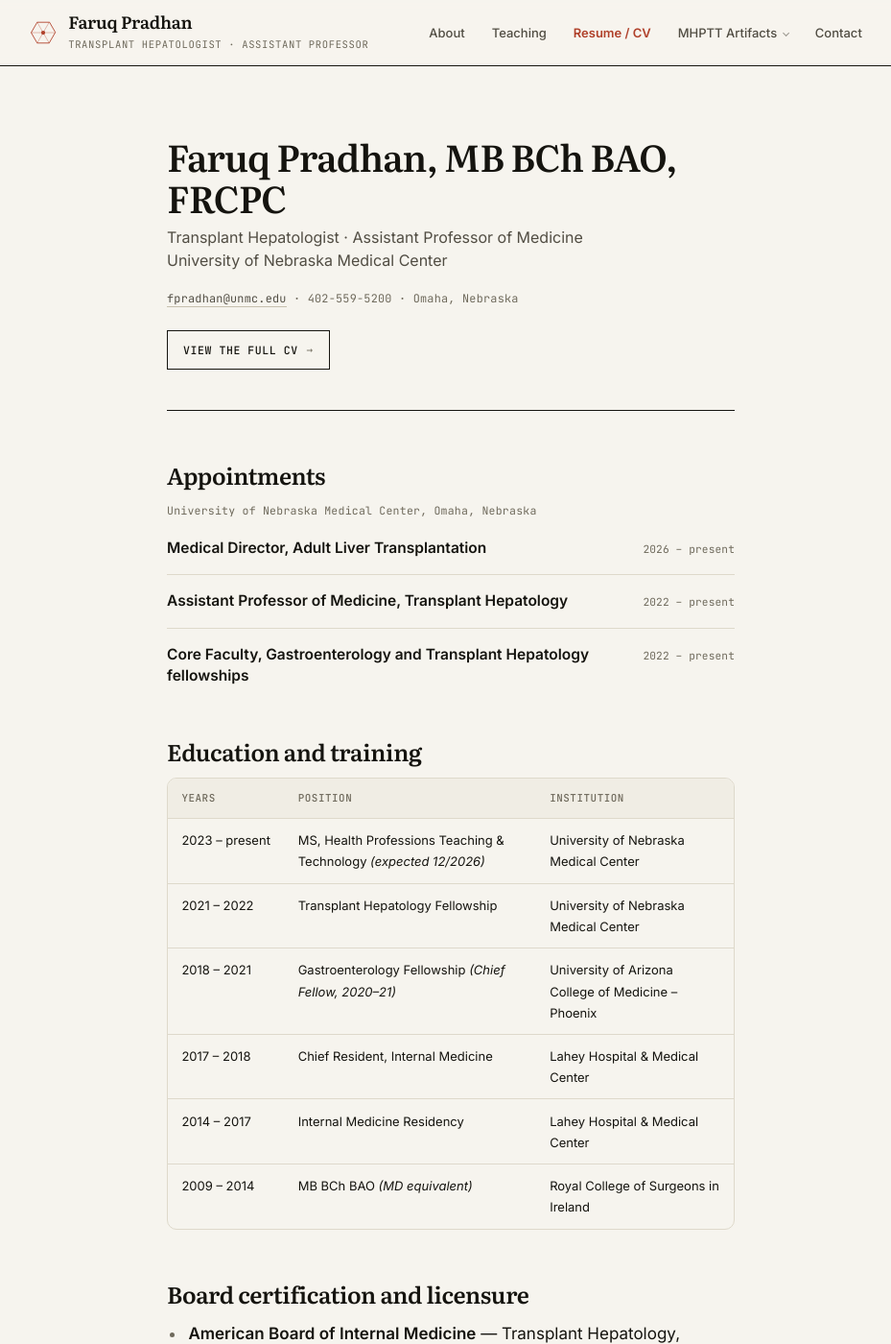
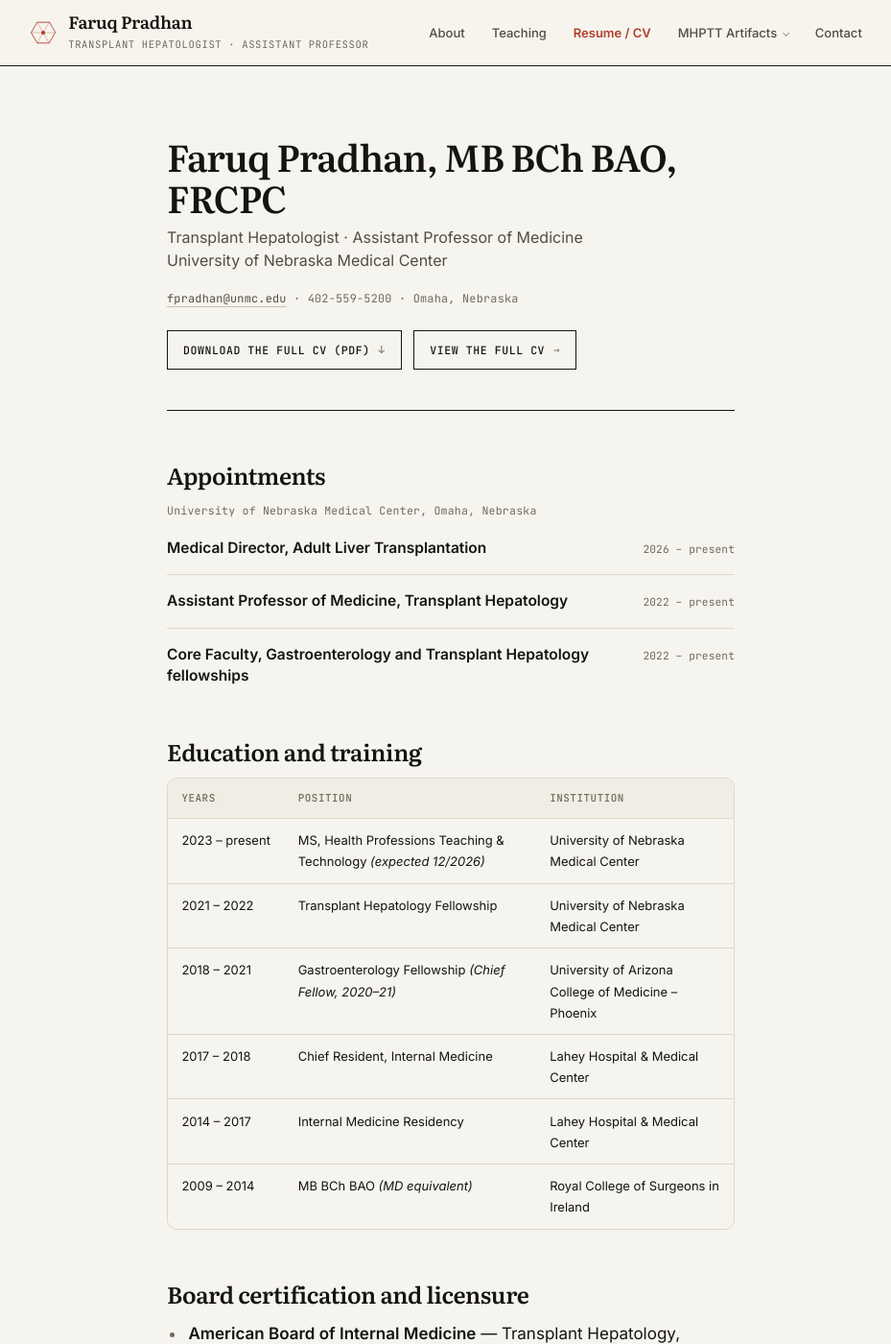
Before and after one commit to fpradhan/fpradhan.github.io, a Jekyll site: the page built from resume.md, in a window 1280 px wide and 1400 px high. Shown: the whole window at 96% size, without its empty margins (170-1099 px from the left). Built offline with Jekyll 4.4.1, drawn with Linux system fonts in a browser that asks for light colours; some of the changed text lies outside the part shown.

Commit message:
Publish the CV as a downloadable PDF
Adds the redacted CV (16 pages, 177 KB) at assets/artifacts/pradhan-cv.pdf and
points the `cv:` slot at it, which turns on the download button in the resume
header.

Checked the file before publishing: no phone number survives in the text layer,
document info carries no personal name (/Author is "Un-named"), and there is no
JavaScript, embedded file or form. Its one link annotation is liverlimes.com.
Extracted text is otherwise identical to the earlier copy.

The closing note on the resume page linked the words "full CV" straight at the
PDF, so a prose link started a download. It now goes to /cv/ and names the PDF
separately. Also drops a duplicated .dl:hover::after rule.

Co-Authored-By: Claude Opus 5 <noreply@anthropic.com>
Claude-Session: https://claude.ai/code/session_01SajNJDGDkt5q5fCgsPRcNk

```diff
--- a/_config.yml
+++ b/_config.yml
@@ -40,8 +40,8 @@ portrait_alt: "Faruq Pradhan"
 image: ""
 
 # Downloadable CV, e.g. "/assets/artifacts/pradhan-cv.pdf"
-cv: ""
-cv_label: "Download CV (PDF)"
+cv: "/assets/artifacts/pradhan-cv.pdf"
+cv_label: "Download the full CV (PDF)"
 
 # External profiles. Shown in the footer and on the Contact page.
 #   - name: "LinkedIn"
--- a/assets/css/style.css
+++ b/assets/css/style.css
@@ -335,7 +335,6 @@ main{flex:1 0 auto;padding:4.5rem 0 6rem}
 }
 .dl::after{content:"↓";font-size:.95em;color:var(--ink-faint);transition:color .15s ease}
 .dl:hover{border-color:var(--accent);color:var(--accent);background:var(--accent-wash)}
-.dl:hover::after{color:var(--accent)}
 .dl:hover::after{color:var(--accent)}
 .dl.ext::after{content:"↗"}
 .dl.go::after{content:"→"}
--- a/resume.md
+++ b/resume.md
@@ -112,4 +112,4 @@ American Society of Transplantation *(Intestinal Sub-Committee Chair; Executive
 {% endif %}
 
 <p class="meta cv-note">The complete record — every publication, presentation, grant, trial,
-committee and award — is in the <a href="{% if site.cv and site.cv != "" %}{{ site.cv | relative_url }}{% else %}/cv/{% endif %}">full CV</a>.</p>
+committee and award — is on the <a href="{{ '/cv/' | relative_url }}">full CV page</a>{% if site.cv and site.cv != "" %}, or as a <a href="{{ site.cv | relative_url }}">PDF</a>{% endif %}.</p>
```
Also changed, not shown: 1 other file.
